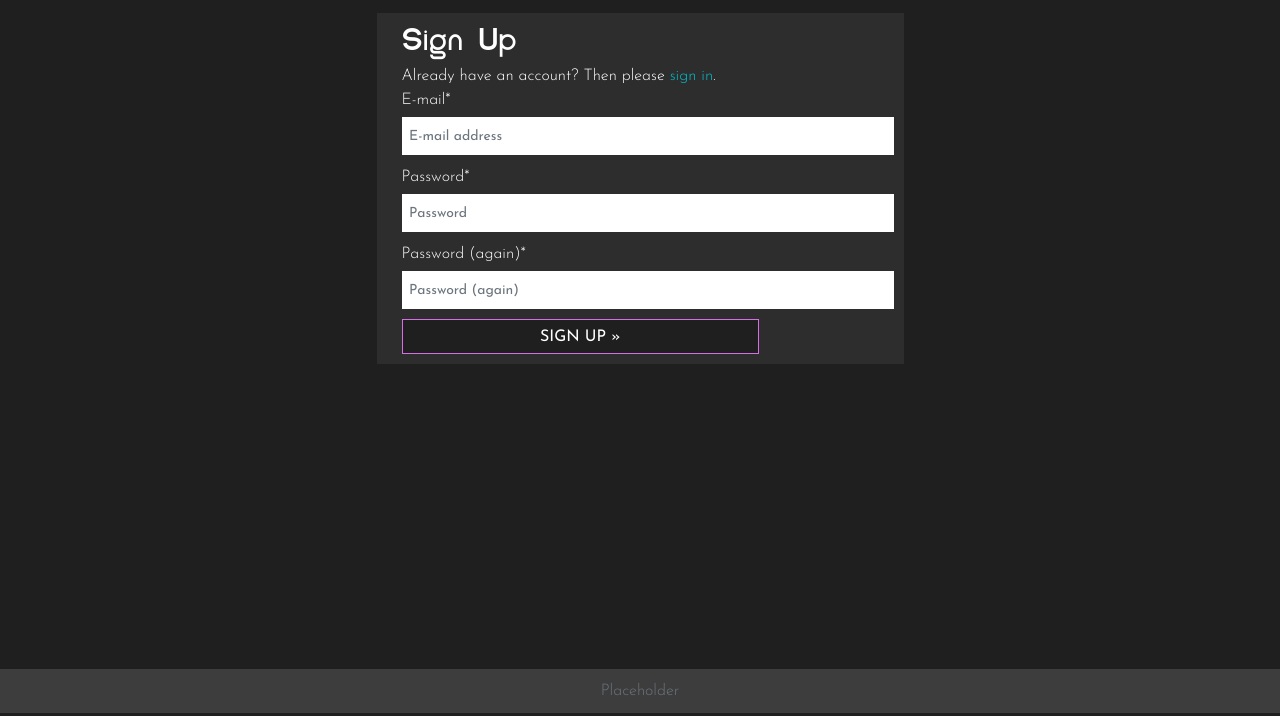
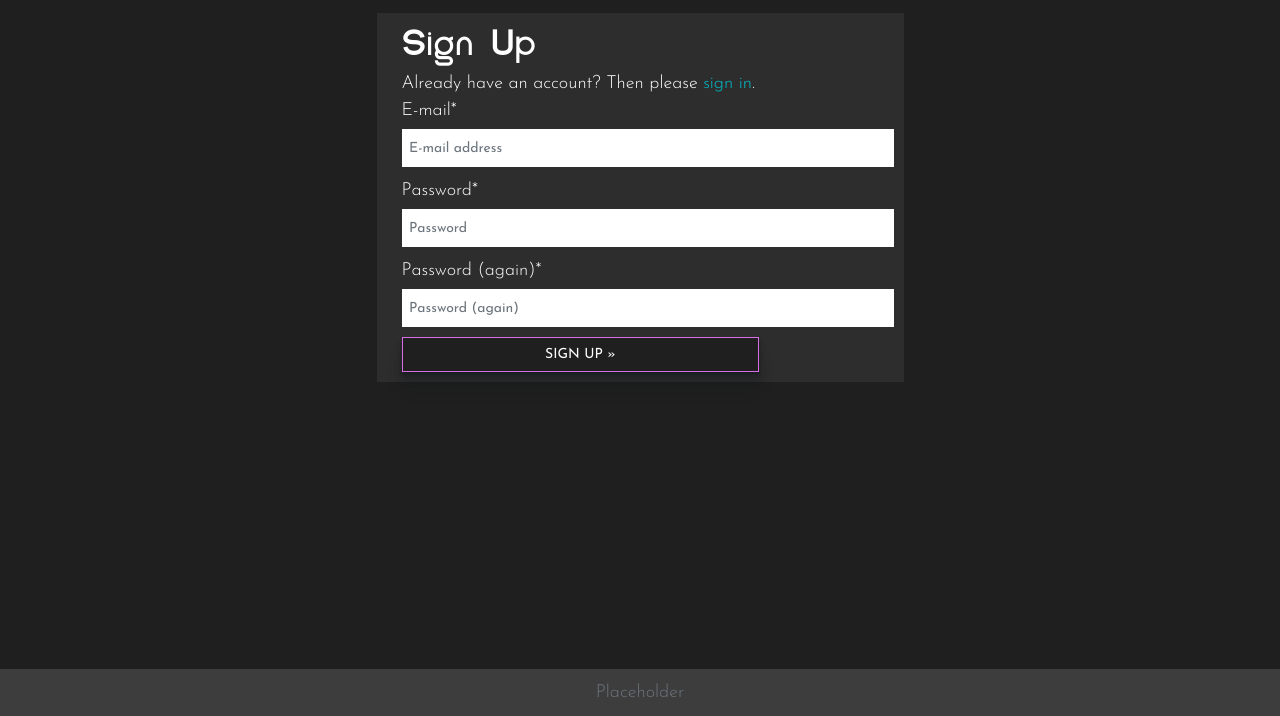
Before and after one commit to asdfractal/yggdrasil-labs, a Django app: page /accounts/signup/ in a window 1280 px wide. Shown: the part 91-807 px from the top of the page. Run offline with Django 4.2, Linux system fonts and the light colour scheme; style sheets or scripts are compiled from the project's sources; some libraries are stand-ins or nearby versions.

Commit message:
minor adjustment to font sizes and add box shadow default to buttons

```diff
--- a/static/scss/base/_resets.scss
+++ b/static/scss/base/_resets.scss
@@ -8,11 +8,15 @@ body {
   font-weight: 300;
   color: $white;
   background-color: $darkgrey;
+
+  @include breakpoint(md) {
+    font-size: 1.8rem;
+  }
 }
 
 button {
   outline: none !important;
-  box-shadow: none !important;
+  box-shadow: $box-shadow-black;
   border: none;
 
   &>a {
--- a/static/scss/base/_typography.scss
+++ b/static/scss/base/_typography.scss
@@ -1,12 +1,17 @@
-h1, h2, h3, h4 {
+h1,
+h2,
+h3,
+h4 {
   font-family: 'elianto';
 }
 
 h1 {
   font-size: 3rem;
+
   @include breakpoint(md) {
     font-size: 4rem;
   }
+
   @include breakpoint(lg) {
     font-size: 5rem;
   }
@@ -14,6 +19,7 @@ h1 {
 
 h3 {
   font-size: 2.5rem;
+
   @include breakpoint(md) {
     font-size: 4rem;
   }
@@ -21,10 +27,16 @@ h3 {
 
 h4 {
   font-size: 2rem;
-  @include breakpoint(md) {
+
+  @include breakpoint(sm) {
     font-size: 2.5rem;
   }
-  @include breakpoint(lg) {
+
+  @include breakpoint(md) {
     font-size: 3rem;
   }
+
+  @include breakpoint(lg) {
+    font-size: 3.5rem;
+  }
 }
--- a/static/scss/components/_buttons.scss
+++ b/static/scss/components/_buttons.scss
@@ -19,6 +19,7 @@
 .button__small {
   width: 75%;
   height: 35px;
+  font-size: 1.4rem;
 }
 
 .button-primary {
```
